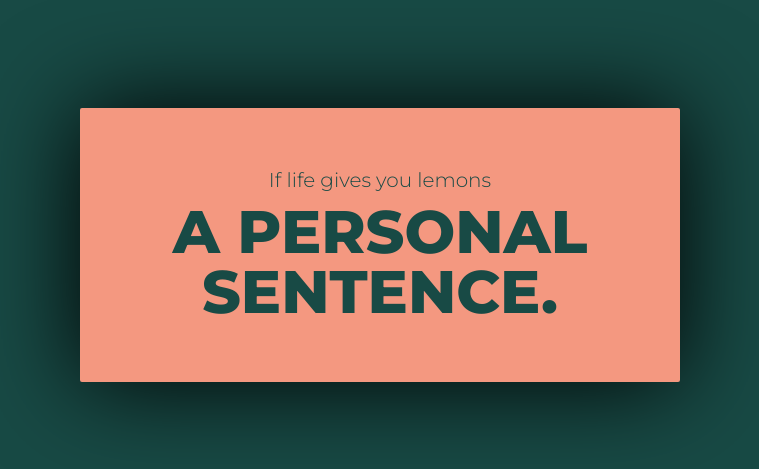
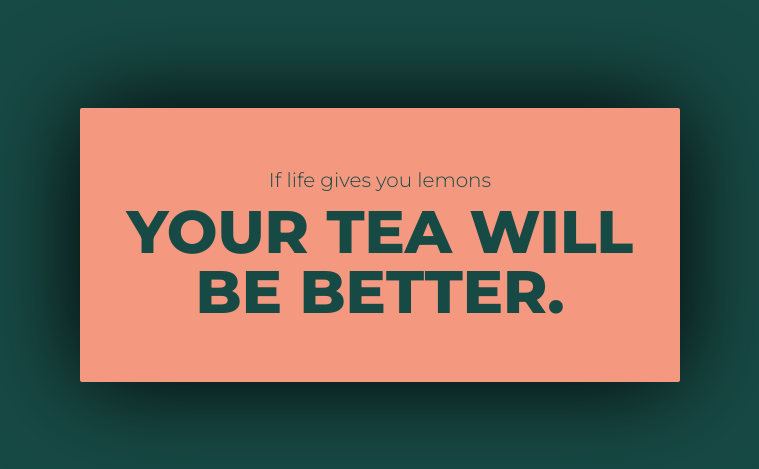
Before and after one commit to hbandi93/my-first-github-page, a plain HTML site: page index.html in a window 1280 px wide. Shown: the part 155-624 px from the top of the page, without its empty margins (260-1019 px from the left). Drawn offline with Linux system fonts and the light colour scheme.

Commit message:
Starter code copied. index.html changed.

```diff
--- a/index.html
+++ b/index.html
@@ -16,7 +16,7 @@
     <div class="container">
         <div class="box">
             <p>If life gives you lemons</p>
-            <p>A personal sentence.</p>
+            <p>Your tea will be better.</p>
         </div>
     </div>
 </body>
```
